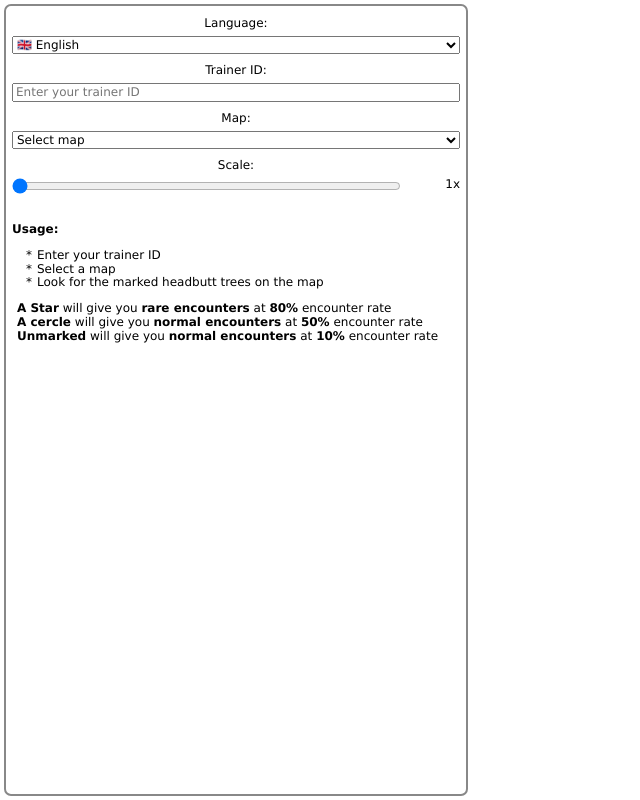
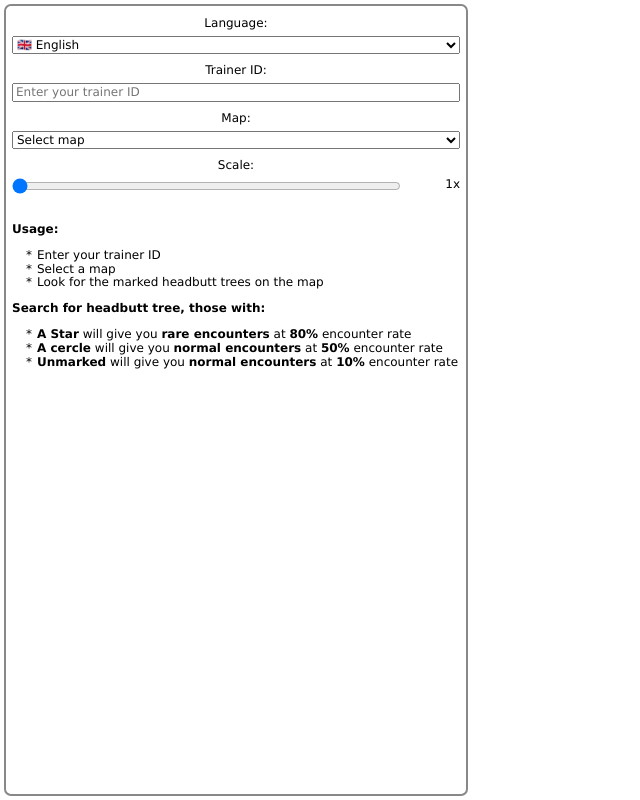
Before and after one commit to JGex/headbutt_tree, a Vue app: page / in a window 1280 px wide. Shown: the whole page, without its empty margins (0-640 px from the left). Built offline with nearby package versions, Linux system fonts and the light colour scheme.

Commit message:
Usage improvement

```diff
--- a/src/components/Usage/Usage.scss
+++ b/src/components/Usage/Usage.scss
@@ -7,11 +7,6 @@
   padding-left: 20px;
 }
 
-.resume-list {
-  list-style: none;
-  padding-left: 0;
-}
-
 .list-element {
   padding-left: 5px;
 }
--- a/src/components/Usage/Usage.vue
+++ b/src/components/Usage/Usage.vue
@@ -12,7 +12,8 @@
         {{ $t('message.usage.look_for_the_marked_headbutt_trees_on_the_map') }}
       </li>
     </ul>
-    <ul class="resume-list">
+    <span class="label">{{ $t('message.usage.search_for_headbutt_tree') }}</span>
+    <ul class="action-list">
       <li
         class="list-element"
         v-html="$t('message.usage.star_will_give_encounter_at_encounter_rate', { percent: '80' })"
--- a/src/translations/en.ts
+++ b/src/translations/en.ts
@@ -50,6 +50,7 @@ export default {
       enter_your_trainer_id: 'Enter your trainer ID',
       look_for_the_marked_headbutt_trees_on_the_map:
         'Look for the marked headbutt trees on the map',
+      search_for_headbutt_tree: 'Search for headbutt tree, those with:',
       select_a_map: 'Select a map',
       star_will_give_encounter_at_encounter_rate:
         '<b>A Star</b> will give you <b>rare encounters</b> at <b>{percent}%</b> encounter rate',
--- a/src/translations/fr.ts
+++ b/src/translations/fr.ts
@@ -46,15 +46,16 @@ export default {
     },
     usage: {
       circle_will_give_encounter_at_encounter_rate:
-        '<b>Le cercle</b> vous donnera des <b>rencontres normales</b> à un taux de <b>{percent}%</b>',
+        '<b>Un cercle</b> vous donneront des <b>rencontres normales</b> à un taux de <b>{percent}%</b>',
       enter_your_trainer_id: 'Entrer votre ID de dresseur',
       look_for_the_marked_headbutt_trees_on_the_map:
         'Cherchez les arbres à coups de boule marqués sur la carte',
+      search_for_headbutt_tree: 'Chercher les arbres à coup de boule, ceux avec :',
       select_a_map: 'Sélectionnez une carte',
       star_will_give_encounter_at_encounter_rate:
-        "<b>L'étoile</b> vous donnera des <b>rencontres rares</b> à un taux de <b>{percent}%</b>",
+        '<b>Une étoile</b> vous donneront des <b>rencontres rares</b> à un taux de <b>{percent}%</b>',
       unmarked_will_give_encounter_at_encounter_rate:
-        '<b>Sans marques</b> vous donnera des <b>rencontres normales</b> à un taux de <b>{percent}%</b>',
+        '<b>Sans marques</b> vous donneront des <b>rencontres normales</b> à un taux de <b>{percent}%</b>',
       usage: 'Utilisation :'
     },
     version: {
```
